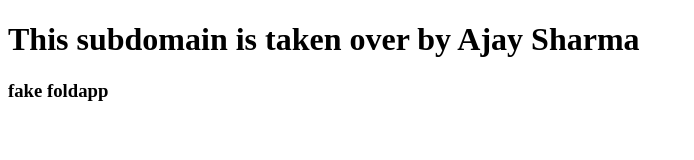
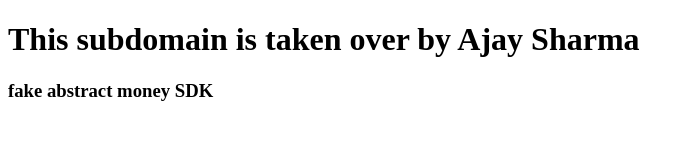
Before and after one commit to ajay1706/abstract.github.io, a plain HTML site: page index.html in a window 1280 px wide. Shown: the whole page, without its empty margins (0-694 px from the left). Drawn offline with Linux system fonts and the light colour scheme.

Commit message:
Update index.html

```diff
--- a/index.html
+++ b/index.html
@@ -8,6 +8,6 @@
 	<h1>This subdomain is taken over by Ajay Sharma</h1>
 
 
-<h3> fake foldapp </h3>
+<h3> fake abstract money SDK </h3>
 </body>
 </html>
```
